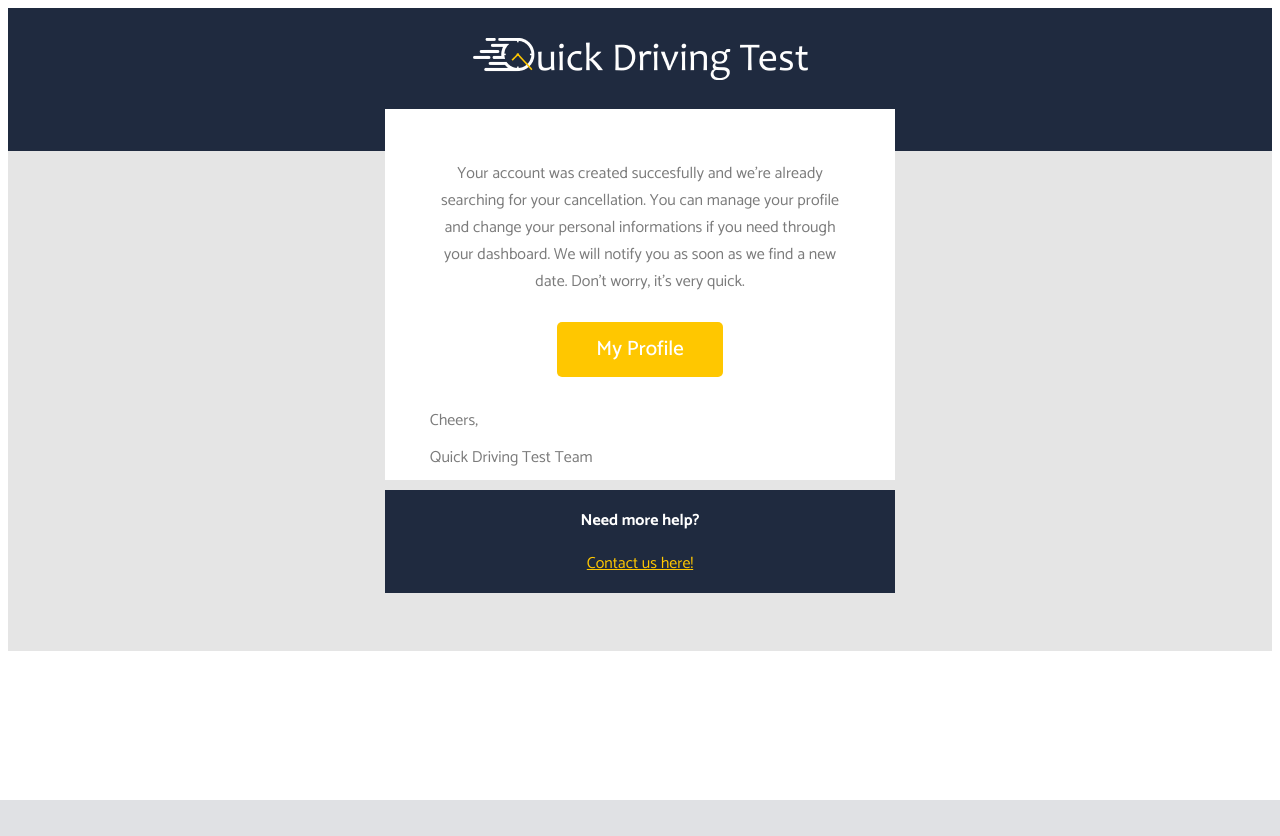
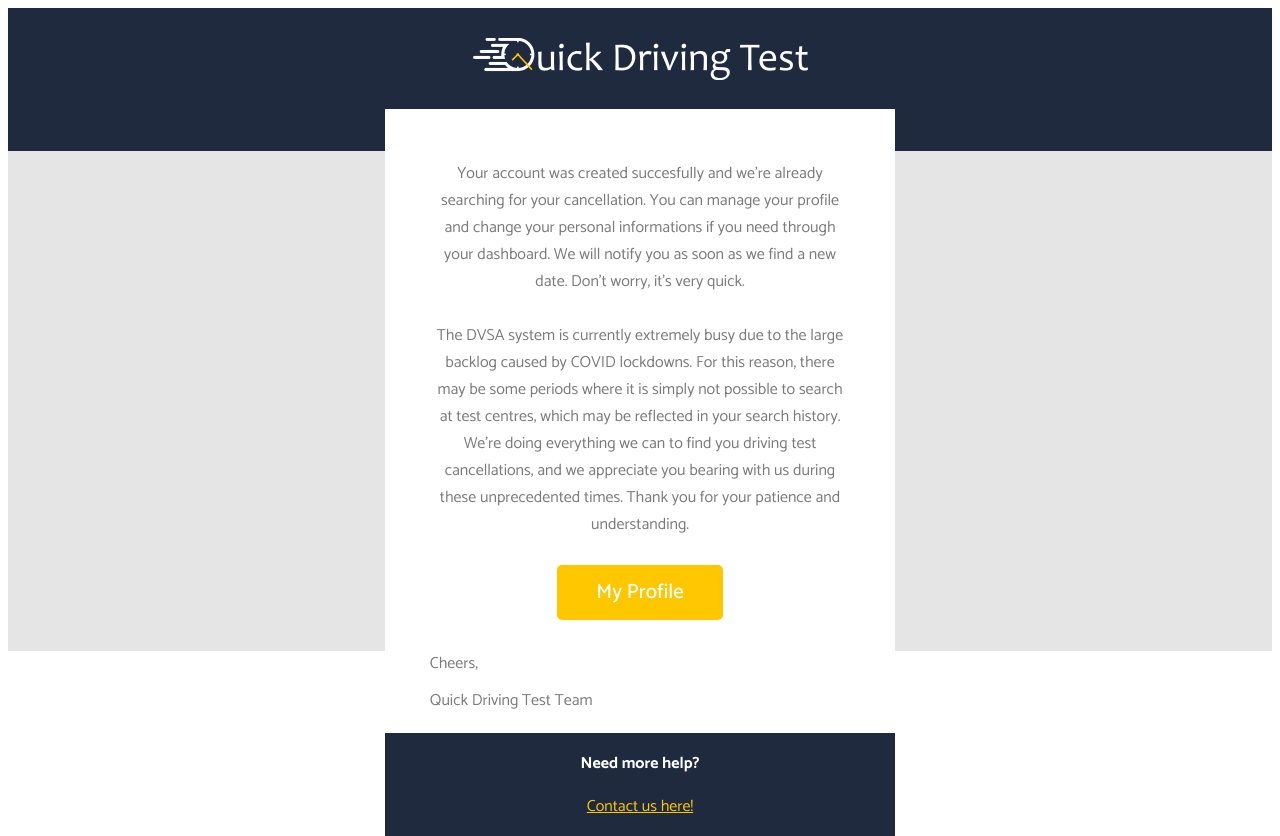
Before and after one commit to uaiuaief/quick-driving-test-website, a Django app: template templates/welcome_email.html in a window 1280 px wide. Before the commit the page ends 800 px from the top, so only its background shows below. Run offline with Django 3.2, Linux system fonts and the light colour scheme; the template is opened without the code that fills it, so the values that code supplies are empty; parts of the project's set-up code (start-up, migrations or seed data) failed here and were passed over.

Commit message:
added new message to welcome email

```diff
--- a/api/urls.py
+++ b/api/urls.py
@@ -57,6 +57,6 @@
 
 
     #Urls for tests
-    path('test1/', views.ViewForTesting.as_view(), name='test1'),
+    #path('test1/', views.ViewForTesting.as_view(), name='test1'),
 
 ]
--- a/templates/welcome_email.html
+++ b/templates/welcome_email.html
@@ -7,6 +7,13 @@
 	personal informations if you need through your dashboard.
 	We will notify you as soon as we find a new date. Don’t worry, it’s very quick.
 </p>
+<br/>
+<p style="margin: 0; color: #7B7B7B;">
+	The DVSA system is currently extremely busy due to the large backlog caused by COVID lockdowns. For this reason, there may be some periods where it is simply not possible to search at test centres, which may be reflected in your search history.
+	We're doing everything we can to find you driving test cancellations, and we appreciate you bearing with us during these unprecedented times.
+	Thank you for your patience and understanding.
+</p>
+
 
 <br />
 <a href="{{link}}" style="
```
Also changed, not shown: api/views.py (+9 -7 lines).
